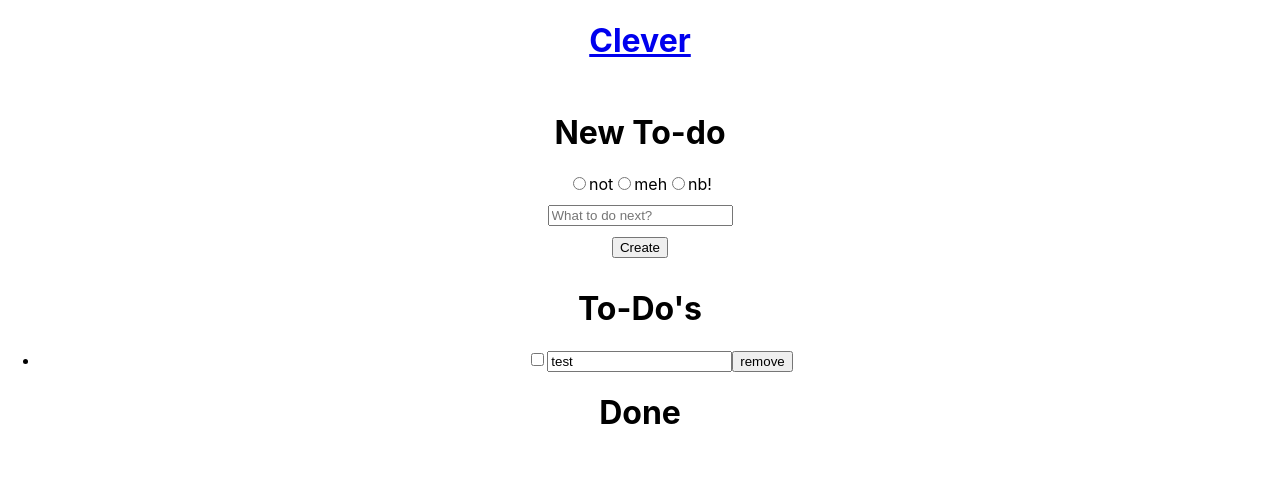
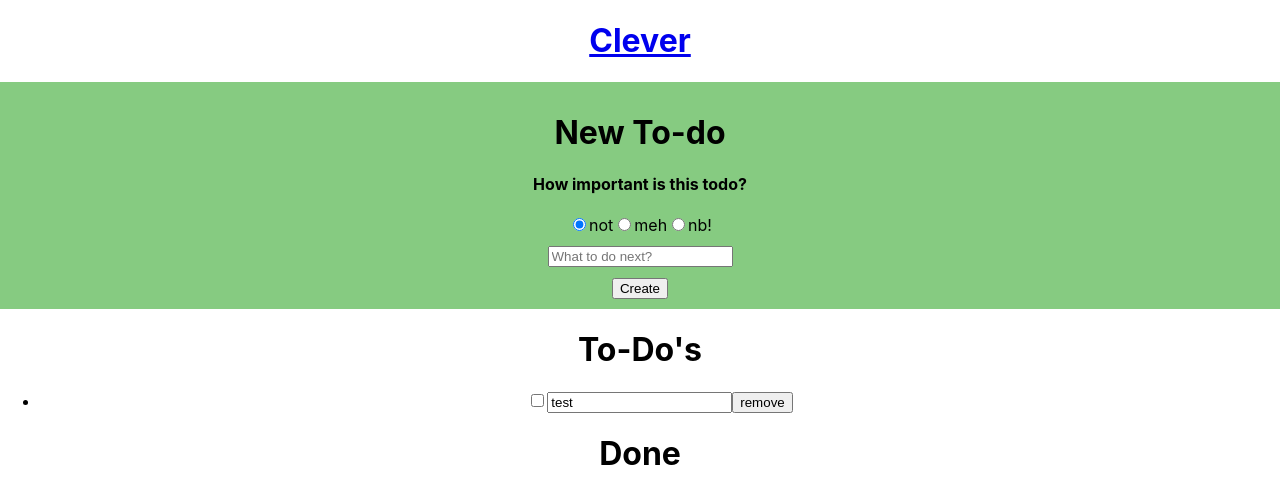
Before and after one commit to dirkbosman/clever-list-react, a React (Create React App) app: page / in a window 1280 px wide. Shown: the top 504 px of the page. Built offline with nearby package versions, Linux system fonts and the light colour scheme.

Commit message:
priority buttons background color

```diff
--- a/src/App.css
+++ b/src/App.css
@@ -45,3 +45,19 @@
   padding-top: 10px;
   padding-bottom: 10px;
 }
+
+.create {
+  background-color: #86cb81;
+}
+
+#not {
+  background-color: #86cb81;
+}
+
+#meh {
+  background-color: #e6a139;
+}
+
+#nb {
+  background-color: #ce5e4f;
+}
--- a/src/App.js
+++ b/src/App.js
@@ -1,17 +1,21 @@
 import React, { useState, useRef } from "react";
 import "./App.css";
 
-// data handling
+// data structure to handle our todo-item's data
 class TodoItem {
-  constructor(value, done) {
+  constructor(value, done, priority) {
     this.value = value;
     this.done = done;
+    this.priority = priority;
   }
 }
 
 function App() {
   // starts with an empty array as default and loops over as new items are added.
-  const [todoList, setTodoList] = useState([new TodoItem("test", false)]);
+  const [todoList, setTodoList] = useState([
+    new TodoItem("test", false),
+    // new TodoItem("test", false, "xyz"),
+  ]);
 
   const createInput = useRef(null);
 
@@ -21,7 +25,9 @@ function App() {
   const create = () => {
     // refactor below later
     const input = createInput.current;
+    // if (input.value.trim() && priority.value != null) {
     if (input.value.trim()) {
+      // const new_item = new TodoItem(xyz.value, input.value, false);
       const new_item = new TodoItem(input.value, false);
       input.value = "";
       setTodoList([...todoList, new_item]);
@@ -67,37 +73,58 @@ function App() {
     ]);
   };
 
+  const [priority, setPriority] = useState("");
+  const handleChange = (e) => {
+    setPriority(e.target.value);
+  };
+
   return (
     <div className="App">
       <header>
         <div className="nav-container">
           <h1>
-            {/* <img
-              className="header-logo"
-              // src="/img/clever_logo.png"
-              src={window.location.origin + "/img/clever_logo.png"}
-              alt="logo"
-            /> */}
-
             {/* <img src={require("../img/clever_logo.png")} alt="logo" /> */}
-            {/* <img src="http://localhost:3000/img/clever_logo.png" alt="logo" /> */}
-            {/* <img src="/src/img/myImage.png" alt="logo" /> */}
-
             <a href="/">Clever</a>
           </h1>
         </div>
       </header>
       <div className="main">
-        <div className="create">
+        <div className="create" id={priority}>
           <h1>New To-do</h1>
           <div className="priority">
-            <input type="radio" id="prio_1" name="scale" value="not" />
-            <label for="prio_1">not</label>
-            <input type="radio" id="prio_2" name="scale" value="meh" />
-            <label for="prio_2">meh</label>
-            <input type="radio" id="prio_3" name="scale" value="nb" />
-            <label for="prio_3">nb!</label>
+            <h4>How important is this todo?</h4>
+            <form>
+              <input
+                type="radio"
+                name="priority"
+                id="not"
+                value="not"
+                onChange={handleChange}
+                required
+                defaultChecked
+              />
+              <label for="not">not</label>
+              <input
+                type="radio"
+                name="priority"
+                id="meh"
+                value="meh"
+                onChange={handleChange}
+                required
+              />
+              <label for="meh">meh</label>
+              <input
+                type="radio"
+                name="priority"
+                id="nb"
+                value="nb"
+                onChange={handleChange}
+                required
+              />
+              <label for="nb">nb!</label>
+            </form>
           </div>
+
           <div className="textbox">
             <input ref={createInput} placeholder="What to do next?" required />
           </div>
```
